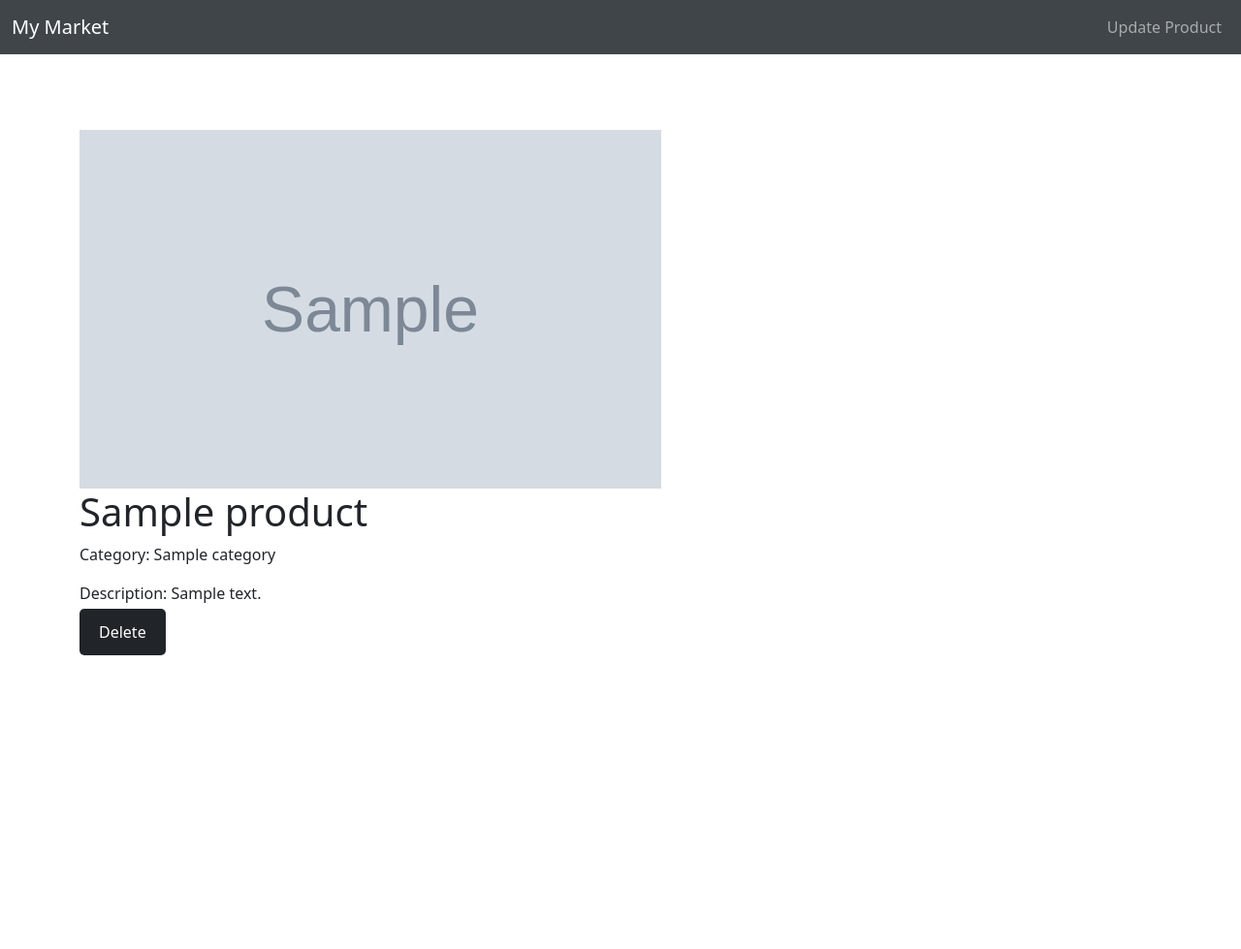
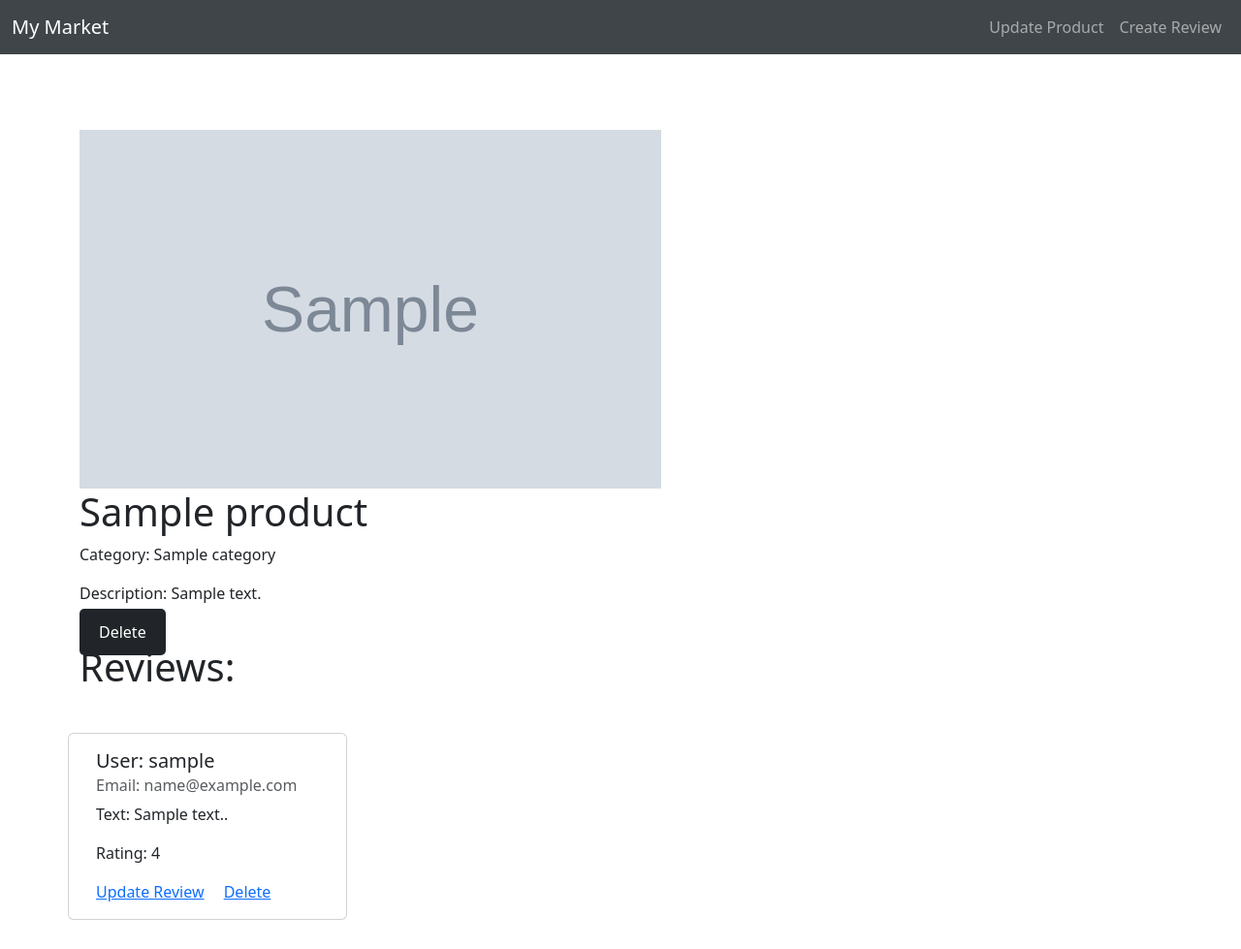
Before and after one commit to IvanAshikhin/exam_8_ivan_ashikhin, a Django app: template templates/detail.html in a window 1280 px wide. Shown: the whole page at 97% size. Before the commit the page ends 676 px from the top, so only its background shows below. Run offline with Django 4.2, Linux system fonts and the light colour scheme; the template is opened without the code that fills it: most values are stand-ins (such as "Sample title", 1, 10 or a date in 2020); grey boxes marked "Sample" are stand-in pictures.

Commit message:
CRUD Отзывы
Реализовал добавление отзыва к товару

```diff
--- a/product/urls.py
+++ b/product/urls.py
@@ -1,7 +1,7 @@
 from django.urls import path
-
 from product.views.base import IndexView
 from product.views.product import ProductDetail, ProductAddView, ProductUpdateView, ProductDeleteView
+from product.views.reviews import create_review, ReviewUpdateView
 
 urlpatterns = [
     path("", IndexView.as_view(), name="index_page"),
@@ -9,4 +9,6 @@ urlpatterns = [
     path('products/add/', ProductAddView.as_view(), name="add_product"),
     path('products/<int:pk>/update', ProductUpdateView.as_view(), name='product_update'),
     path('products/<int:pk>/delete', ProductDeleteView.as_view(), name='delete_product'),
+    path('products/<int:pk>/review', create_review, name='create_review'),
+    path('products/<int:pk>/review/update', ReviewUpdateView.as_view(), name='review_update')
 ]
--- a/product/views/base.py
+++ b/product/views/base.py
@@ -1,6 +1,4 @@
-from django.core.handlers.wsgi import WSGIRequest
 from django.db.models import Q
-from django.shortcuts import render
 from django.utils.http import urlencode
 from django.views.generic import ListView
 from product.forms import SearchForm
--- a/templates/detail.html
+++ b/templates/detail.html
@@ -6,6 +6,9 @@
     <li class="nav-item">
         <a class="nav-link" href="{% url 'product_update' product.pk %}">Update Product</a>
     </li>
+    <li class="nav-item">
+        <a class="nav-link" href="{% url 'create_review' product.pk %}">Create Review</a>
+    </li>
 {% endblock %}
 {% block content %}
     <img src="{{ product.image }}" alt="" style="height: 400px; width: 600px;padding-top: 30px" class="img-fluid">
@@ -13,4 +16,21 @@
     <p class="category">Category: {{ product.category }}</p>
     <p class="desc">Description: {{ product.description }}</p>
     <a class="delete_prod" href="{% url 'delete_product' product.pk %}" style="margin-bottom: 10px">Delete</a>
+    <h1 class="reviews">Reviews:</h1>
+    <div class="row row-cols-1 row-cols-md-3 g-4" style="margin-top: 20px; margin-bottom: 30px">
+        {% for review in reviews %}
+            <div class="card" style="width: 18rem; margin-right: 15px">
+                <div class="card-body">
+                    <h5 class="card-title">User: {{ review.author.username }}</h5>
+                    <h6 class="card-subtitle mb-2 text-body-secondary">Email: {{ review.author.email }}</h6>
+                    <p class="card-text">Text: {{ review.review_text }}.</p>
+                    <p class="card-text">Rating: {{ review.rating }}</p>
+                    <a href="{% url 'review_update' product.pk %}" class="card-link">Update Review</a>
+                    <a href="#" class="card-link">Delete</a>
+                </div>
+            </div>
+        {% empty %}
+            <p>No reviews yet.</p>
+        {% endfor %}
+    </div>
 {% endblock %}
```
Also changed, not shown: product/forms.py (+11 -1 lines), product/views/product.py (+7 -1 lines), templates/create_review.html (added, +9 -0 lines).
